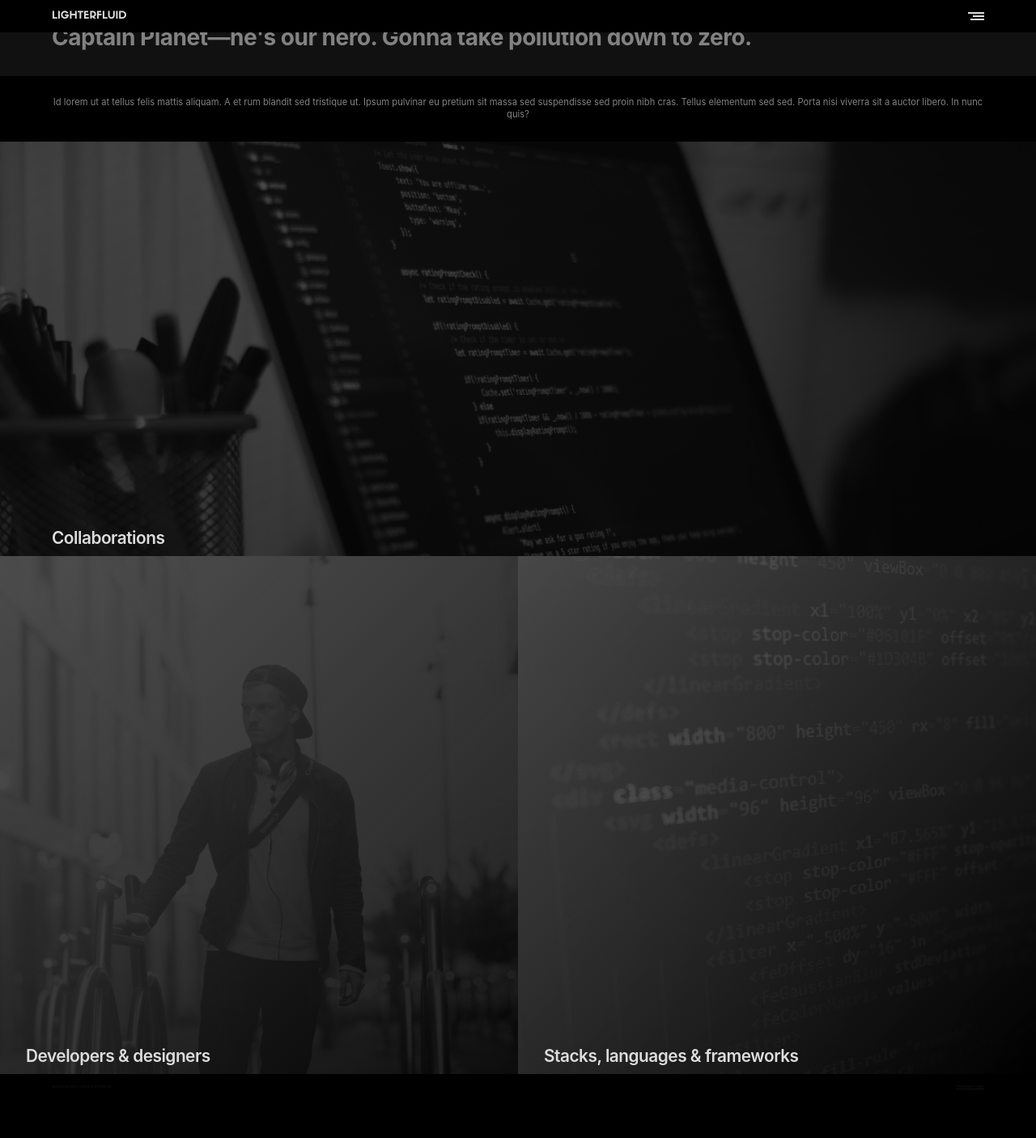
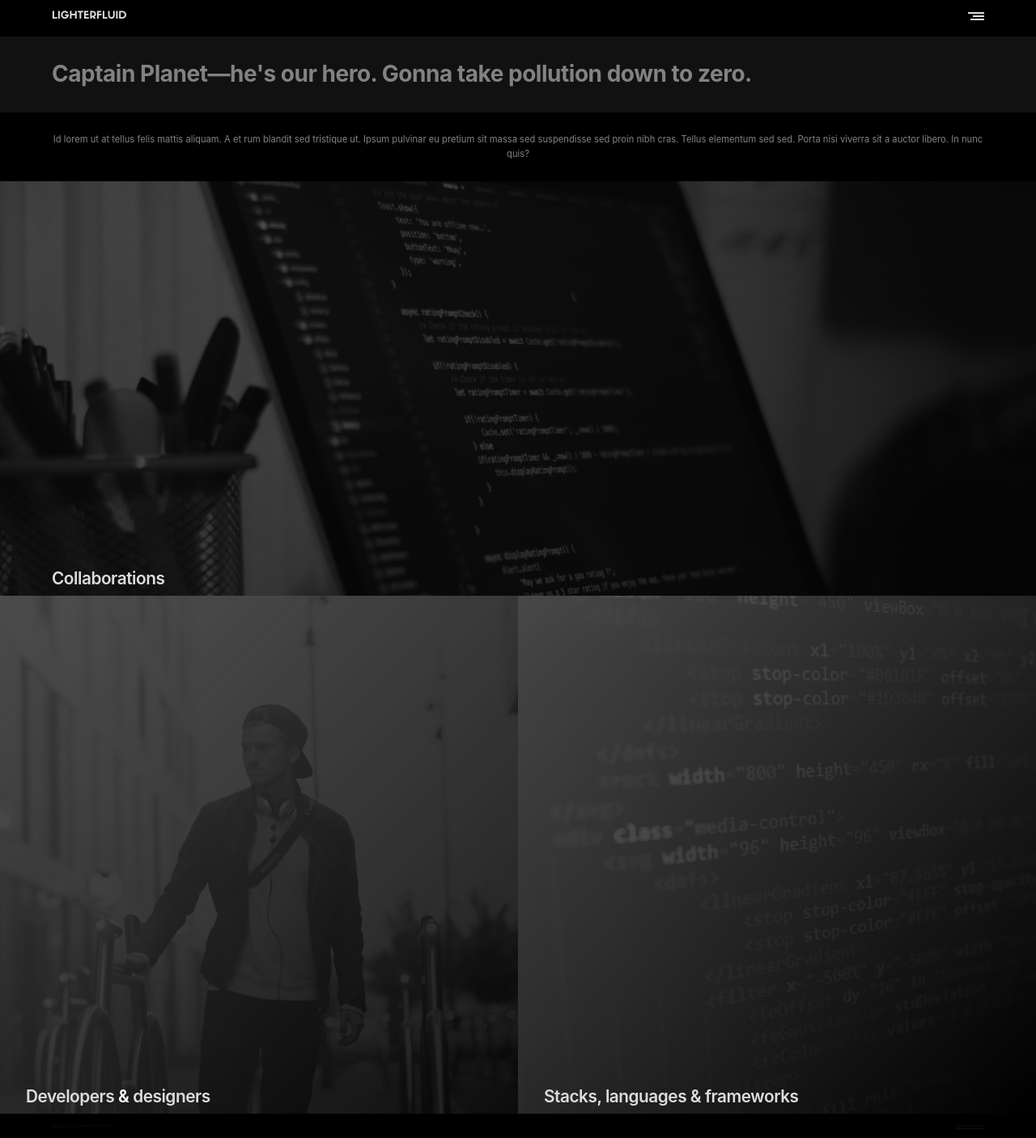
Before and after one commit to winslowdev/lighterfluid, a React (Create React App) app: page / in a window 1280 px wide. Shown: the whole page at 81% size. Before the commit the page ends 1357 px from the top, so only its background shows below. Built offline with nearby package versions, Linux system fonts and the light colour scheme.

Commit message:
working on hP function

```diff
--- a/src/App.js
+++ b/src/App.js
@@ -16,7 +16,7 @@ export default class App extends Component {
                 squareHeight: ''
             },
             pageTitles: {
-                developers: 'Developers & designers',
+                developers: ["Developers ", <span className="punc">&</span>, " designers"],
                 login: 'Developer login',
                 projects: 'Collaborations',
                 skills: 'Stacks, languages & frameworks'
@@ -39,14 +39,14 @@ export default class App extends Component {
     }
 
     highlightPunctuation(phrase) {
-        const splitPhrase = phrase.split('')
         let i;
 
-        for (i = 0; i < splitPhrase.length; i++) {
-            if (splitPhrase[i].match(/[.,\'/#!$%\^&\*;:{}=\-—_`~()]/g)) {
-                splitPhrase[i].replace(splitPhrase[i], <span classname="punctuation">${splitPhrase[i]}</span>)
+        for (i = 0; i < phrase.length; i++) {
+            if (phrase.charAt(i) == '.') {
+                phrase.replace(i, 'x')
             }
         }
+        return phrase.replace(i, 'x')
     }
 
 
@@ -74,8 +74,8 @@ export default class App extends Component {
         return (
             <Router>
                 {this.state.isShowNavigation === true ? <div className="nav-on">
-                        <div className="bg-blur"></div>
-                        <div className="nav-drawer" onMouseLeave={() => { { this.toggleNavbar() } }}>
+                    <div className="bg-blur" onClick={() => { { this.toggleNavbar() } }}></div>
+                    <div className="nav-drawer">
                         <h5 className="nav-link" onClick={() => { { this.navigate("internal", "/projects") } }}>{this.state.pageTitles.projects}</h5>
                         <h5 className="nav-link" onClick={() => { { this.navigate("internal", "/developers") } }}>{this.state.pageTitles.developers}</h5>
                         <h5 className="nav-link" onClick={() => { { this.navigate("internal", "/skills") } }}>{this.state.pageTitles.skills}</h5>
@@ -93,10 +93,11 @@ export default class App extends Component {
                     </div>
                 </header>
 
+                <main>
                     <Route
                         path="/" exact
                         render={(props) => <Home {...props}
-                        heroHighlight={this.state.heroHighlight}
+                            // heroHighlight={this.state.pageTitles.heroHighlight}
                             highlightPunctuation={this.highlightPunctuation}
                             navigate={this.navigate}
                             dimensions={this.state.dimensions}
@@ -134,6 +135,7 @@ export default class App extends Component {
                             <p className="pseudolink" onClick={() => { { this.navigate('internal', '/login') } }}>developer login</p>
                         </div>
                     </footer>
+                </main>
             </Router>
         )
     }
--- a/src/components/Home.js
+++ b/src/components/Home.js
@@ -8,7 +8,7 @@ export class Home extends Component {
             <React.Fragment>
                 <aside className="home">
                     <div id="home-hero" className="container">
-                        <h2>Captain Planet—he's our hero. Gonna take pollution down to zero.</h2>
+                        <h2>{this.props.highlightPunctuation("Captain Planet—he's our hero. Gonna take pollution down to zero.")}</h2>
                     </div>
                 </aside>
 
--- a/src/css/index.css
+++ b/src/css/index.css
@@ -16,7 +16,7 @@
     --darkgrey: #111111;
     --grey: #828282;
     --lightgrey: #dddddd;
-    --orange: #f37f31;
+    --orange: #f36100;
 }
 
 
@@ -55,6 +55,10 @@ header {
 
 aside {
     padding: 5px 0;
+}
+
+main {
+    padding-top: 45px;
 }
 
 footer {
@@ -265,7 +269,7 @@ h6 {
 p {
     color: var(--grey);
     font-size: 0.7rem;
-    line-height: 140%;
+    line-height: 160%;
     text-align: left;
 }
 
@@ -278,10 +282,13 @@ footer p {
     text-decoration: underline;
 }
 
-.punctuation {
+.punc {
     color: white;
 }
 
+.page-hero .punc, .nav-drawer .punc {
+    color: var(--orange);
+}
 
 /* =========================== FORMS */
 /* =========================== FORMS */
```
Lines whose indentation alone changed are shown as unchanged.
